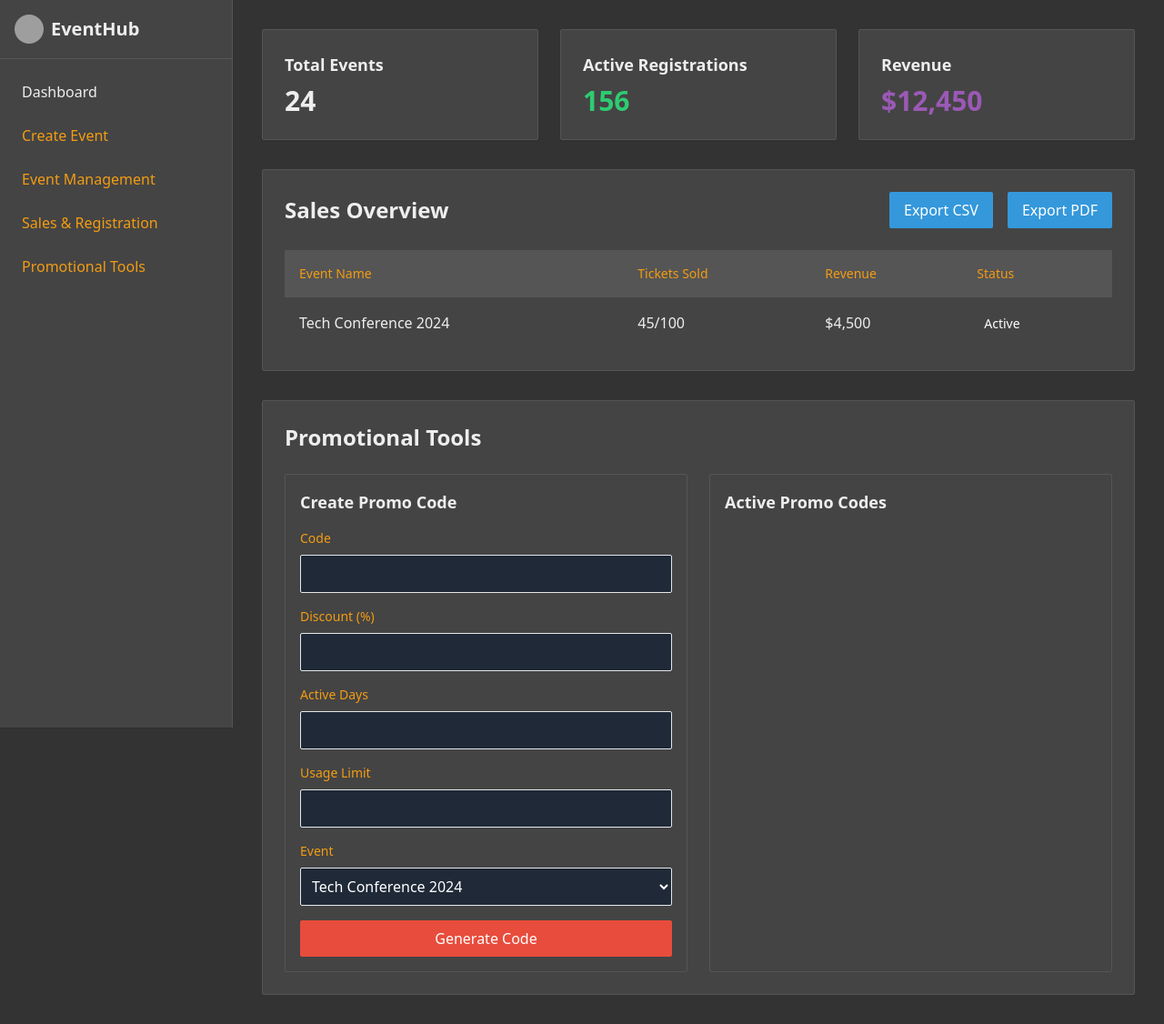
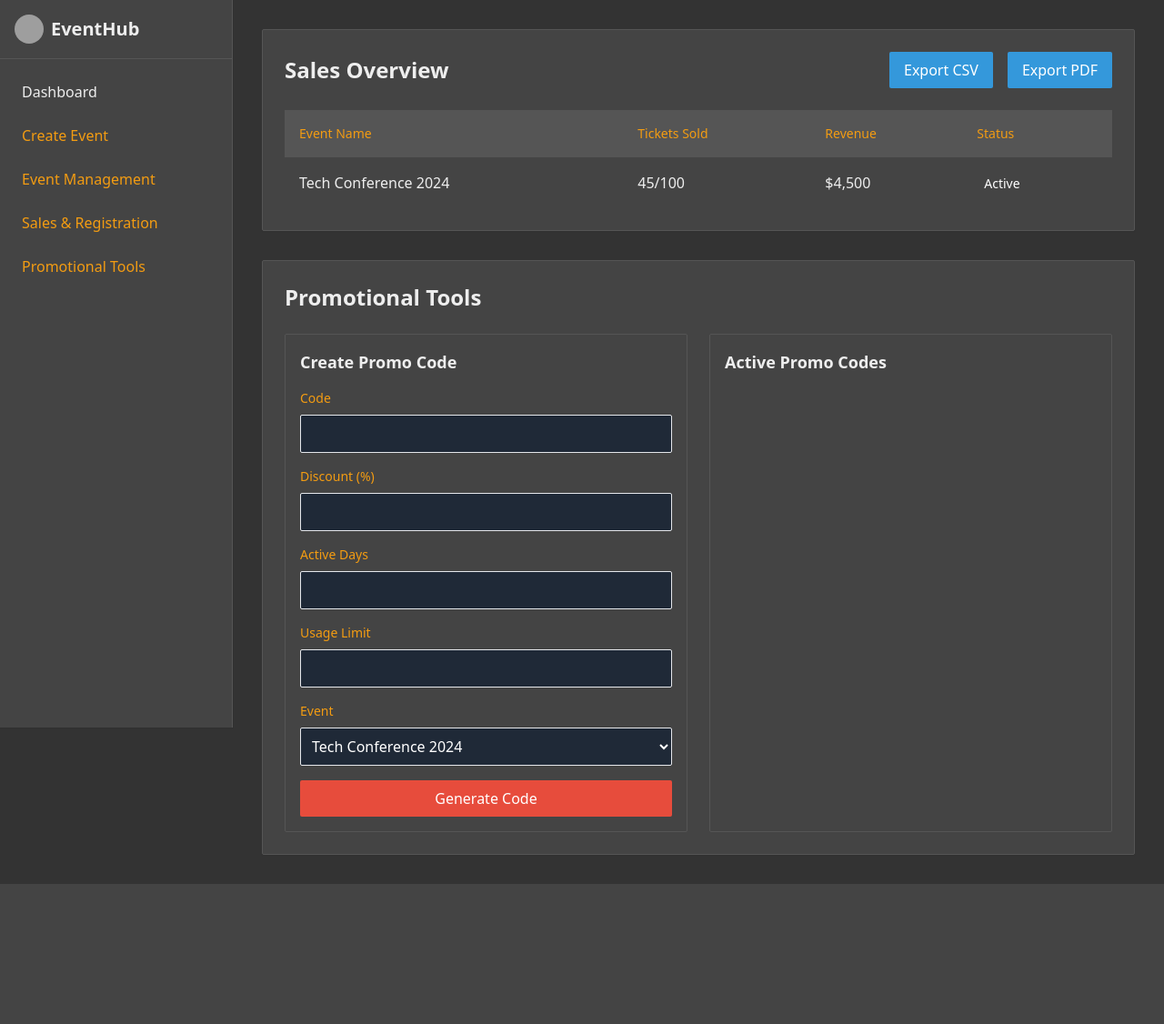
Before and after one commit to Youcode-Classe-E-2024-2025/Senegal_Eventbrite, a PHP site: template app/views/front/userDash.twig in a window 1280 px wide. Shown: the whole page at 91% size. After the commit the page ends 972 px from the top, so only its background shows below. Run offline with PHP 8.4, Linux system fonts and the light colour scheme; the template is opened without the code that fills it, so the values that code supplies are empty; some libraries are stand-ins or nearby versions; grey boxes are pictures that could not be loaded.

Commit message:
VIEW: small change in the user dash

```diff
--- a/app/views/front/userDash.twig
+++ b/app/views/front/userDash.twig
@@ -82,23 +82,6 @@
 
     <!-- Main Content -->
     <main class="ml-64 p-8 w-full space-y-8">
-      <!-- Dashboard Section -->
-      <section id="dashboard" class="space-y-6">
-        <div class="grid grid-cols-1 md:grid-cols-3 gap-6">
-          <div class="bg-card p-6 rounded-sm shadow-sm border border-border">
-            <h3 class="text-lg font-semibold text-foreground mb-2">Total Events</h3>
-            <p class="text-3xl font-bold text-primary">24</p>
-          </div>
-          <div class="bg-card p-6 rounded-sm shadow-sm border border-border">
-            <h3 class="text-lg font-semibold text-foreground mb-2">Active Registrations</h3>
-            <p class="text-3xl font-bold text-chart-2">156</p>
-          </div>
-          <div class="bg-card p-6 rounded-sm shadow-sm border border-border">
-            <h3 class="text-lg font-semibold text-foreground mb-2">Revenue</h3>
-            <p class="text-3xl font-bold text-chart-3">$12,450</p>
-          </div>
-        </div>
-      </section>
 
       <!-- Sales Section -->
       <section id="sales" class="mb-8">
```
